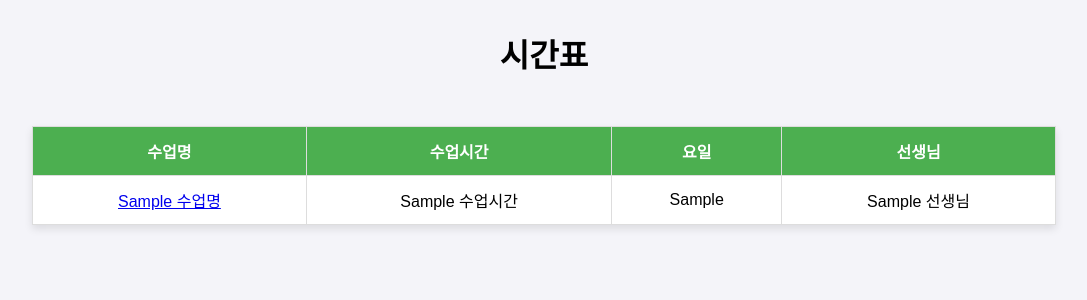
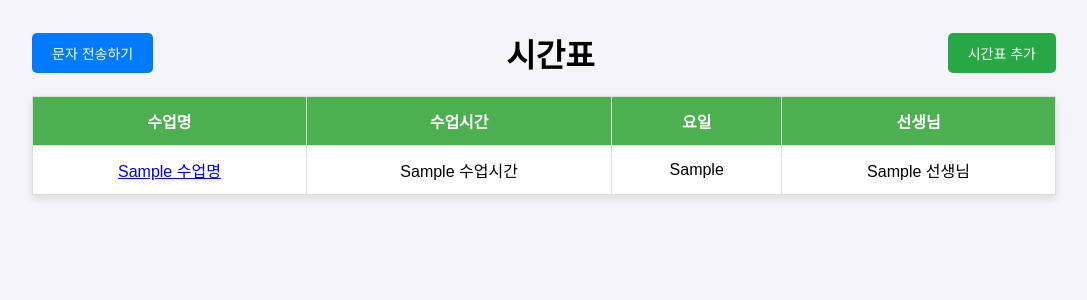
Before and after one commit to jangwonjun/notion_test, a Flask app: template templates/table.html in a window 1280 px wide. Shown: the top 300 px of the page, without its empty margins (96-1183 px from the left). Run offline with Flask 3, Linux system fonts and the light colour scheme; the template is opened without the code that fills it: most values are stand-ins (such as "Sample title", 1, 10 or a date in 2020); parts of the project's set-up code (start-up, migrations or seed data) failed here and were passed over.

Commit message:
[Add] TimeTable 기능추가

```diff
--- a/templates/table.html
+++ b/templates/table.html
@@ -11,9 +11,42 @@
             padding: 0;
             background-color: #f4f4f9;
         }
+        .container {
+            width: 80%;
+            margin: 0 auto;
+            text-align: center;
+        }
+        .header {
+            display: flex;
+            justify-content: space-between;
+            align-items: center;
+            margin-top: 30px;
+        }
+        .header h1 {
+            flex-grow: 1;
+            text-align: center;
+            margin: 0;
+        }
+        .btn {
+            padding: 10px 20px;
+            font-size: 14px;
+            color: white;
+            border: none;
+            border-radius: 5px;
+            cursor: pointer;
+        }
+        .btn-send {
+            background-color: #007bff;
+        }
+        .btn-add {
+            background-color: #28a745;
+        }
+        .btn:hover {
+            opacity: 0.8;
+        }
         table {
-            width: 80%;
-            margin: 50px auto;
+            width: 100%;
+            margin: 20px 0;
             border-collapse: collapse;
             background-color: #fff;
             box-shadow: 0 4px 8px rgba(0, 0, 0, 0.1);
@@ -33,14 +66,16 @@
         tr:hover {
             background-color: #f1f1f1;
         }
-        h1 {
-            text-align: center;
-            margin-top: 30px;
-        }
     </style>
 </head>
 <body>
+    <div class="container">
+        <div class="header">
+            <button class="btn btn-send" onclick="location.href='/send_message'">문자 전송하기</button>
             <h1>시간표</h1>
+            <button class="btn btn-add" onclick="location.href='/add_timetable'">시간표 추가</button>
+        </div>
+
         <table>
             <thead>
                 <tr>
@@ -51,8 +86,6 @@
                 </tr>
             </thead>
             <tbody>
-
-
                 {% for entry in timetable %}
                 <tr>
                     <td>
@@ -65,8 +98,8 @@
                     <td>{{ entry['선생님'] }}</td>
                 </tr>
                 {% endfor %}
-
             </tbody>
         </table>
+    </div>
 </body>
 </html>
```
Lines whose indentation alone changed are shown as unchanged.
